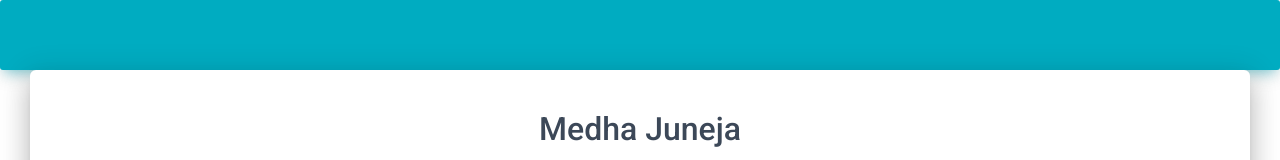
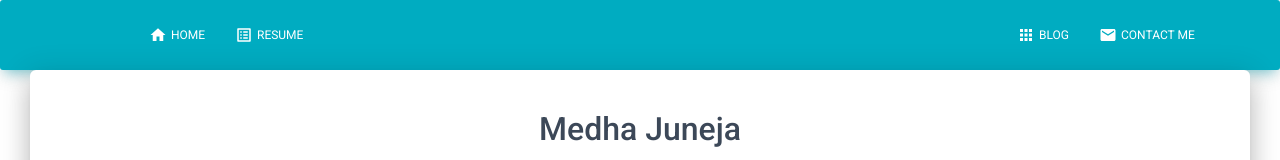
Before and after one commit to medha-juneja/medha-juneja.github.io, a React (Create React App) app: page / in a window 1280 px wide. Shown: the top 160 px of the page. Built offline with nearby package versions, Linux system fonts and the light colour scheme.

Commit message:
add navigation menu options

```diff
--- a/src/App.js
+++ b/src/App.js
@@ -1,6 +1,8 @@
 import React from 'react';
 import Header from './components/Header/Header.js';
+import  {RightHeaderLinks, LeftHeaderLinks} from './customcomponents/NavMenu.js';
 import ProfilePic from './customcomponents/ProfilePic.js';
+import NavPills from "components/NavPills/NavPills.js";
 import './App.css';
 
 
@@ -30,7 +32,7 @@ class App extends React.Component {
   render() {
     return (
       <div>
-      <Header color="info"></Header>
+      <Header color="info" rightLinks={<RightHeaderLinks />} leftLinks={<LeftHeaderLinks />}></Header>
       <ProfilePic />
       </div>
 
--- /dev/null
+++ b/src/customcomponents/NavMenu.js
@@ -0,0 +1,137 @@
+/*eslint-disable*/
+import React from "react";
+import DeleteIcon from "@material-ui/icons/Delete";
+import IconButton from "@material-ui/core/IconButton";
+// react components for routing our app without refresh
+import { Link } from "react-router-dom";
+
+// @material-ui/core components
+import { makeStyles } from "@material-ui/core/styles";
+import List from "@material-ui/core/List";
+import ListItem from "@material-ui/core/ListItem";
+import Tooltip from "@material-ui/core/Tooltip";
+
+// @material-ui/icons
+import { Apps, CloudDownload, Email, Home, ListAlt } from "@material-ui/icons";
+
+// core components
+import CustomDropdown from "components/CustomDropdown/CustomDropdown.js";
+import Button from "components/CustomButtons/Button.js";
+
+import styles from "assets/jss/material-kit-react/components/headerLinksStyle.js";
+
+const useStyles = makeStyles(styles);
+
+export function LeftHeaderLinks(props) {
+  const classes = useStyles();
+  return (
+    <List className={classes.list}>
+
+      <ListItem className={classes.listItem}>
+        <Button
+          href="#"
+          color="transparent"
+          target="_blank"
+          className={classes.navLink}
+        >
+          <Home className={classes.icons} /> Home
+        </Button>
+      </ListItem>
+
+      <ListItem className={classes.listItem}>
+        <Button
+          href="#"
+          color="transparent"
+          target="_blank"
+          className={classes.navLink}
+        >
+          <ListAlt className={classes.icons} /> Resume
+        </Button>
+      </ListItem>
+
+    </List>
+    );
+  }
+
+export function RightHeaderLinks(props) {
+  const classes = useStyles();
+  return (
+    <List className={classes.list}>
+
+      <ListItem className={classes.listItem}>
+        <Button
+          href="#"
+          color="transparent"
+          target="_blank"
+          className={classes.navLink}
+        >
+          <Apps className={classes.icons} /> Blog
+        </Button>
+      </ListItem>
+
+      <ListItem className={classes.listItem}>
+        <Button
+          href="#"
+          color="transparent"
+          target="_blank"
+          className={classes.navLink}
+        >
+          <Email className={classes.icons} /> Contact Me
+        </Button>
+      </ListItem>
+
+      </List>
+    );
+  }
+
+
+
+      // <ListItem className={classes.listItem}>
+      //   <Button
+      //     href="https://www.creative-tim.com/product/material-kit-react?ref=mkr-navbar"
+      //     color="transparent"
+      //     target="_blank"
+      //     className={classes.navLink}
+      //   >
+      //     <CloudDownload className={classes.icons} /> Download
+      //   </Button>
+      // </ListItem>
+      // <ListItem className={classes.listItem}>
+      //   {/*<Tooltip title="Delete">
+      //     <IconButton aria-label="Delete">
+      //       <DeleteIcon />
+      //     </IconButton>
+      //   </Tooltip>*/}
+      //   <Tooltip
+      //     id="instagram-twitter"
+      //     title="Follow us on twitter"
+      //     placement={window.innerWidth > 959 ? "top" : "left"}
+      //     classes={{ tooltip: classes.tooltip }}
+      //   >
+      //     <Button
+      //       href="https://twitter.com/CreativeTim?ref=creativetim"
+      //       target="_blank"
+      //       color="transparent"
+      //       className={classes.navLink}
+      //     >
+      //       <i className={classes.socialIcons + " fab fa-twitter"} />
+      //     </Button>
+      //   </Tooltip>
+      // </ListItem>
+      // <ListItem className={classes.listItem}>
+      //   <Tooltip
+      //     id="instagram-facebook"
+      //     title="Follow us on facebook"
+      //     placement={window.innerWidth > 959 ? "top" : "left"}
+      //     classes={{ tooltip: classes.tooltip }}
+      //   >
+      //     <Button
+      //       color="transparent"
+      //       href="https://www.facebook.com/CreativeTim?ref=creativetim"
+      //       target="_blank"
+      //       className={classes.navLink}
+      //     >
+      //       <i className={classes.socialIcons + " fab fa-facebook"} />
+      //     </Button>
+      //   </Tooltip>
+      // </ListItem>
--- a/src/customcomponents/ProfilePic.js
+++ b/src/customcomponents/ProfilePic.js
@@ -7,11 +7,6 @@ import GridItem from "components/Grid/GridItem.js";
 import styles from "assets/jss/material-kit-react/views/profilePage.js";
 import profilepic from 'assets/img/cvpicgrey.jpg';
 import Button from "components/CustomButtons/Button.js";
-
-function handleClick(event) {
-  event.preventDefault();
-  console.info('You clicked a Link.');
-}
 
 const useStyles = makeStyles(styles);
 
@@ -35,15 +30,17 @@ const ProfilePic = () => {
                   <div className={classes.name}>
                     <h1 className={classes.title}>Medha Juneja</h1>
                     <h4 className={classes.shorttitle}>Computer Vision Engineer</h4>
-                    <Button target="_blank" href="https://www.linkedin.com/in/medha-juneja/" justIcon link className={classes.margin5}>
+
+                    <Button target="_blank" href="https://www.linkedin.com/in/medha-juneja/" justIcon link>
                       <i className={"fab fa-linkedin"} />
                     </Button>
-                    <Button target="_blank" href="https://www.xing.com/profile/Medha_Juneja/" justIcon link className={classes.margin5}>
+                    <Button target="_blank"  href="https://www.xing.com/profile/Medha_Juneja/" justIcon link>
                       <i className={"fab fa-xing"} />
                     </Button>
-                    <Button target="_blank" href="https://github.com/medha-juneja" justIcon link className={classes.margin5}>
+                    <Button target="_blank" href="https://github.com/medha-juneja" justIcon link>
                       <i className={"fab fa-github"} />
                     </Button>
+
                   </div>
                 </div>
               </GridItem>
```
